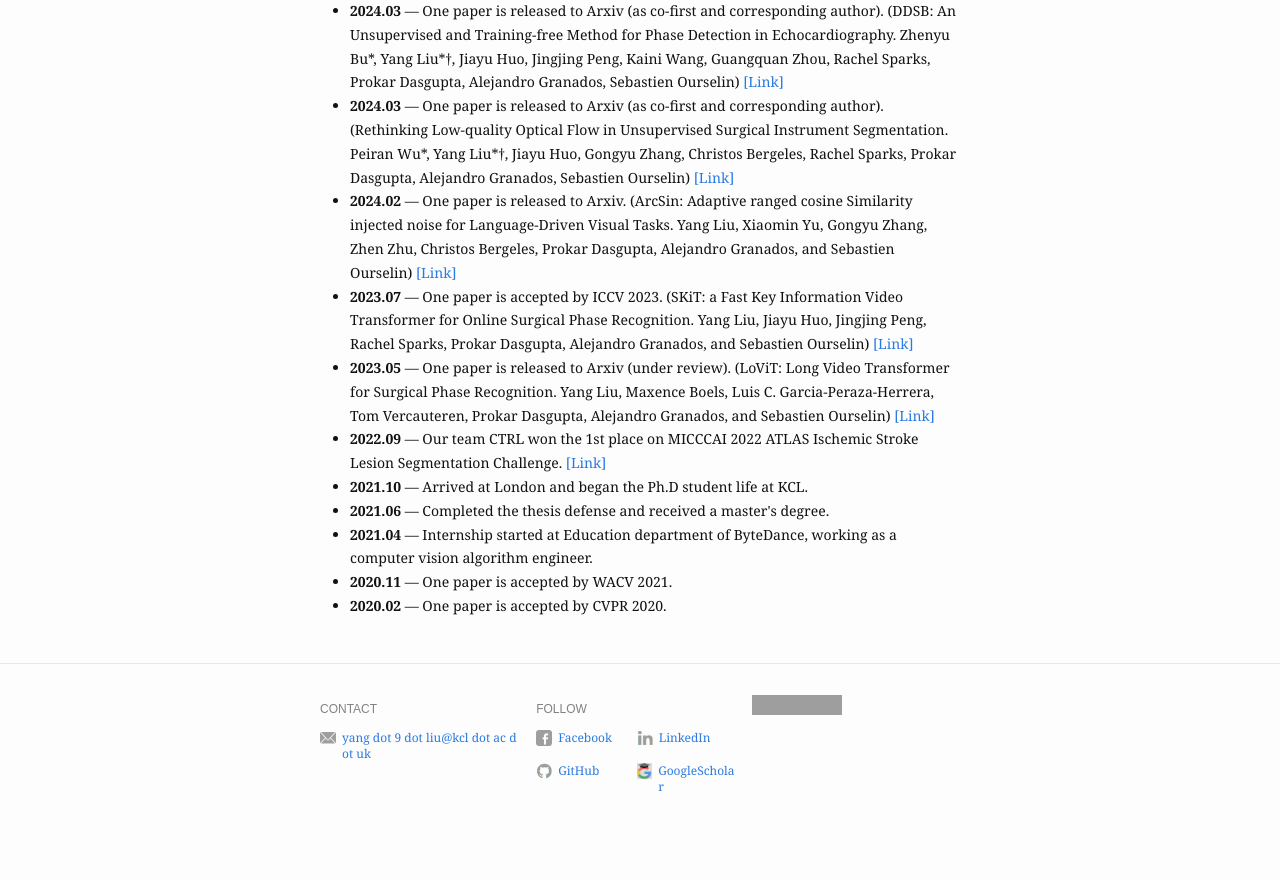
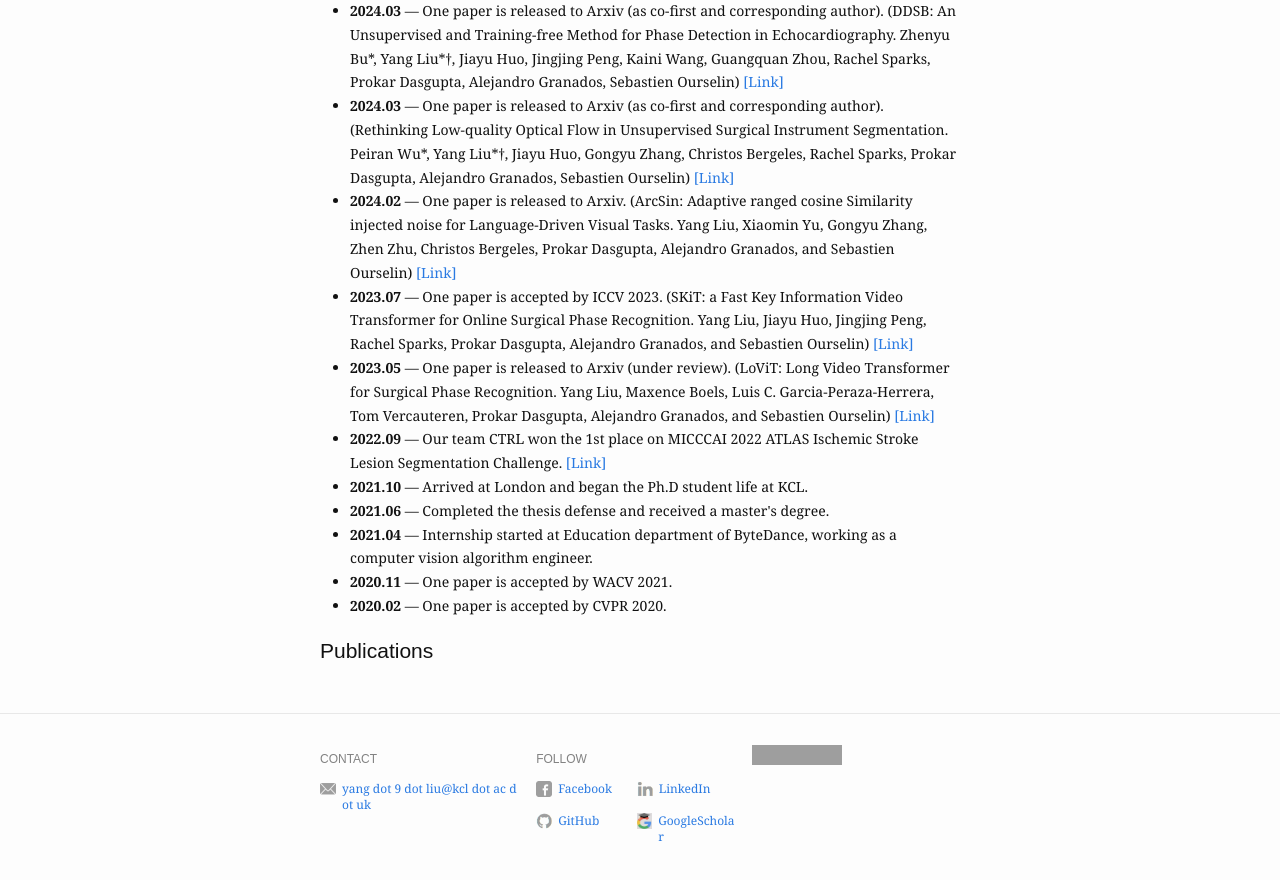
Before and after one commit to MRUIL/MRUIL.github.io, a Jekyll site: the page built from index.md, in a window 1280 px wide and 900 px high, scrolled down 723 px. Shown: the top 880 px of the window. Built offline with Jekyll 4.4.1, drawn with Linux system fonts in a browser that asks for light colours; before the commit the page ends 1573 px from its top, so only the background shows below that; grey boxes are pictures that could not be loaded.

Commit message:
Update home.html

```diff
--- a/_layouts/home.html
+++ b/_layouts/home.html
@@ -31,6 +31,33 @@
               {% endfor %}
             </ul>
           </section>
+          <!-- Publications 区域 -->
+          <section class="publications mb-5">
+            <h2>Publications</h2>
+
+            {% for item in page.publication-items %}
+            <div class="publication-item mb-4">
+              <h5>{{ item.title }}</h5>
+              <p class="text-muted">
+                {{ item.authors }}
+                <br>
+                <em>{{ item.venue }}, {{ item.year }}</em>
+              </p>
+              <!-- 如果有 PDF/Code 链接，就渲染按钮 -->
+              {% if item.pdf_url %}
+                <a href="{{ item.pdf_url }}" class="btn btn-sm btn-outline-primary" target="_blank">
+                  PDF
+                </a>
+              {% endif %}
+
+              {% if item.code_url %}
+                <a href="{{ item.code_url }}" class="btn btn-sm btn-outline-secondary" target="_blank">
+                  Code
+                </a>
+              {% endif %}
+            </div>
+            {% endfor %}
+          </section>
         </div>
       </div>
     </div>
```
